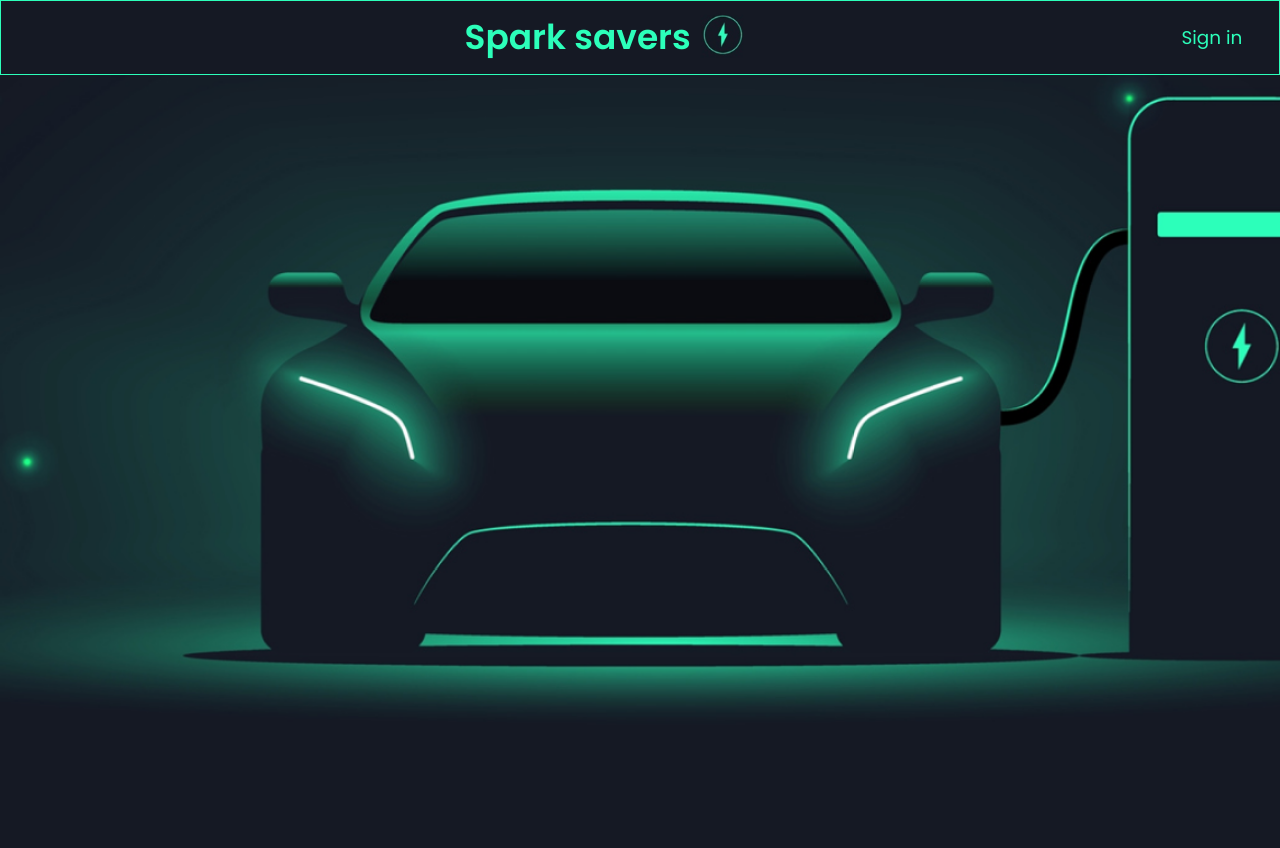
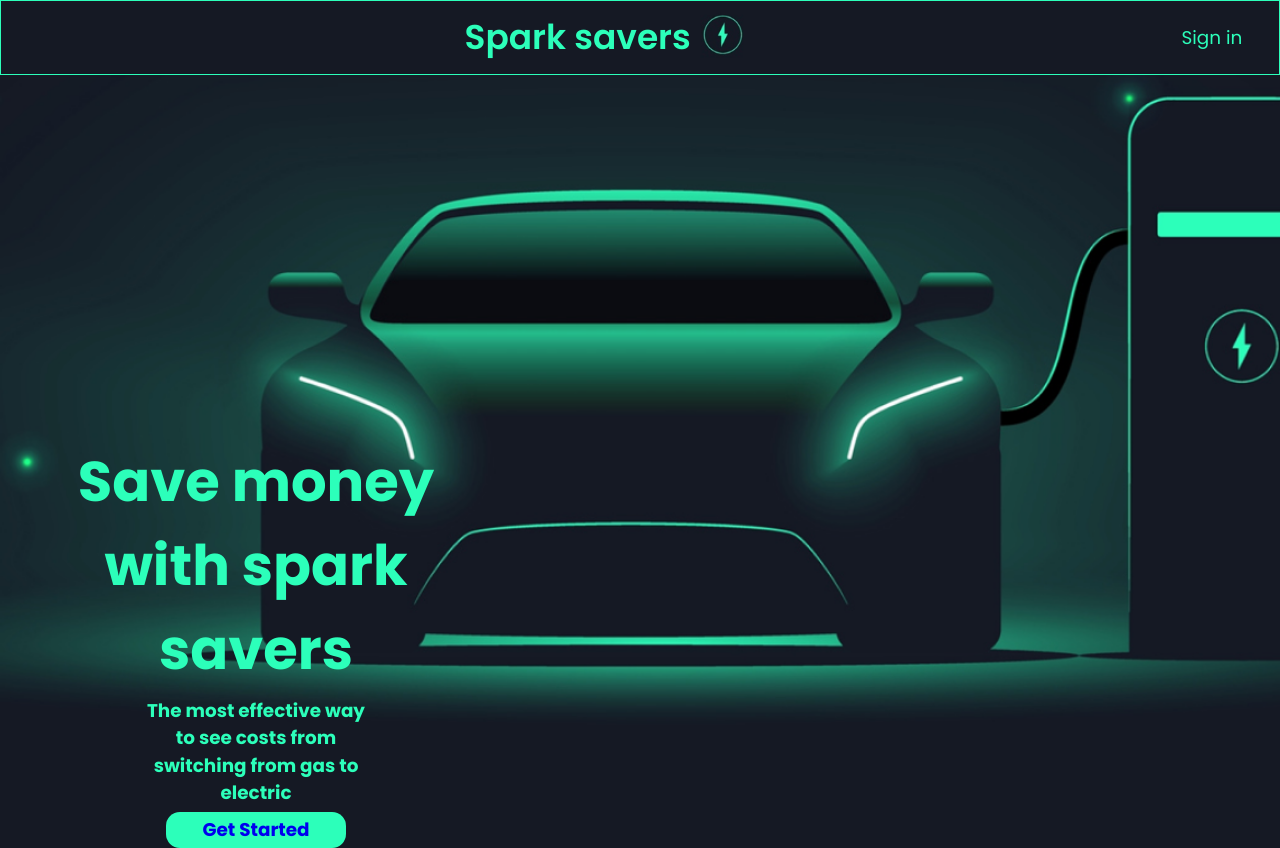
Before and after one commit to anhduy1202/EV-Savings, a React (Create React App) app in the folder frontend/: page / in a window 1280 px wide. Before the commit the page ends 800 px from the top, so only its background shows below. Built offline with nearby package versions, Linux system fonts and the light colour scheme.

Commit message:
Added greeting to home page
The greeting is an introduction to our website and has a button to allow the user to sign in. This sign in will likely change to a more formal "Get Started" concept page.

```diff
--- a/frontend/src/App.css
+++ b/frontend/src/App.css
@@ -22,6 +22,7 @@
   --font-smd: 1rem;
   --font-md: 1.15rem;
   --font-xlg: 2.15rem;
+  --font-xxlg: 3.5rem;
 
   /* Font weight */
   --font-bold: 600;
--- /dev/null
+++ b/frontend/src/Components/Greeting/Greeting.jsx
@@ -0,0 +1,19 @@
+import React from 'react';
+import { Link } from 'react-router-dom';
+import "./greeting.css";
+
+
+function Greeting() {
+    return(
+        <div className="greeting-box">
+        <h1 className="main-text">Save money with spark savers</h1>
+        <h2 className="sub-text">The most effective way to see costs from switching from gas to electric</h2>
+        <Link className="temp-get-started" to={"/signin"}>
+        Get Started
+        </Link>
+        </div>
+    )
+
+}
+
+export default Greeting;
--- /dev/null
+++ b/frontend/src/Components/Greeting/greeting.css
@@ -0,0 +1,40 @@
+.greeting-box{
+    color: var(--color-green);
+    display:flex;
+    position: absolute;
+    flex-direction: column;
+    top:55%;
+    width:30%;
+    max-width: 30%;
+    height: 25%;
+    max-height: 25%;
+    left: 5%;
+    align-items: center;
+    justify-content: space-between;
+}
+
+.main-text{
+    color: var(--color-green);
+    font-weight: var( --font-xbold);
+    font-size: var(--font-xxlg);
+    text-align: center;
+}
+
+.sub-text{
+    color: var(--color-green);
+    font-size: var(--font-md);
+    padding: 0.25em 2em;
+    text-align: center;
+    width: 80%;
+}
+
+.temp-get-started{
+    padding: 0.25em 2em;
+    text-align: center;
+    border: none;
+    text-decoration: none;
+    font-weight: var(--font-xbold);
+    font-size: var(--font-md);
+    border-radius: var(--border-rounded);
+    background-color: var(--color-green);
+}
--- a/frontend/src/Components/Home/HomePage.jsx
+++ b/frontend/src/Components/Home/HomePage.jsx
@@ -1,12 +1,15 @@
 import React from "react";
 import "./homepage.css";
 import NavBar from "../Navbar/NavBar";
+import Greeting from "../Greeting/Greeting";
 
 function HomePage() {
   return (
     <section className="homepage-container">
       <NavBar />
+      <Greeting />
     </section>
+
   );
 }
 
```
